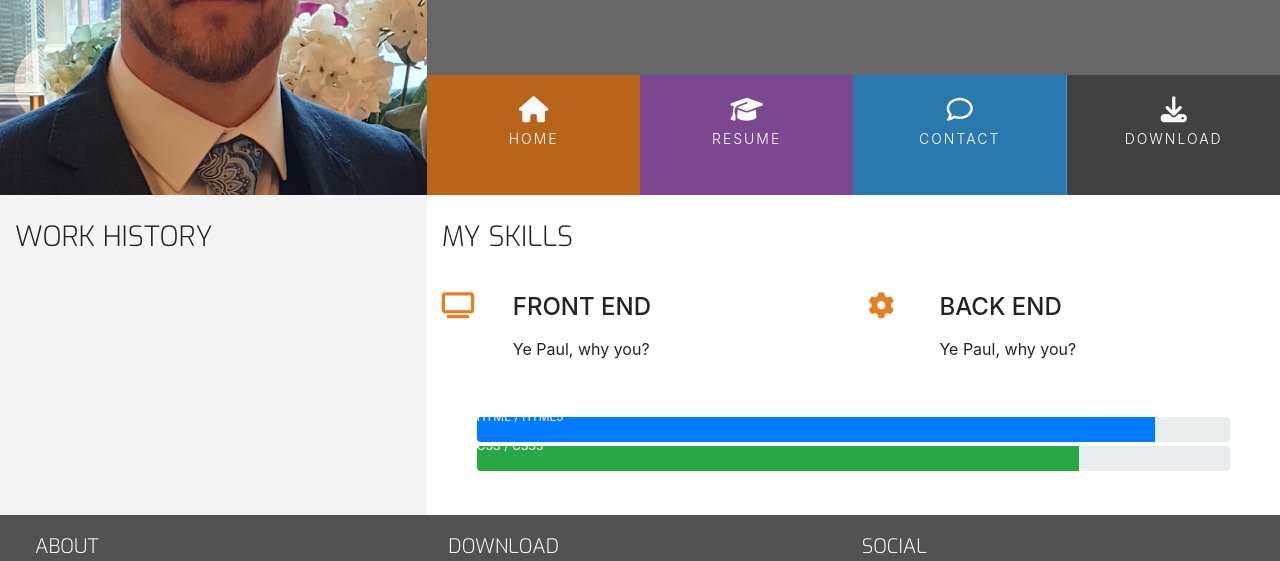
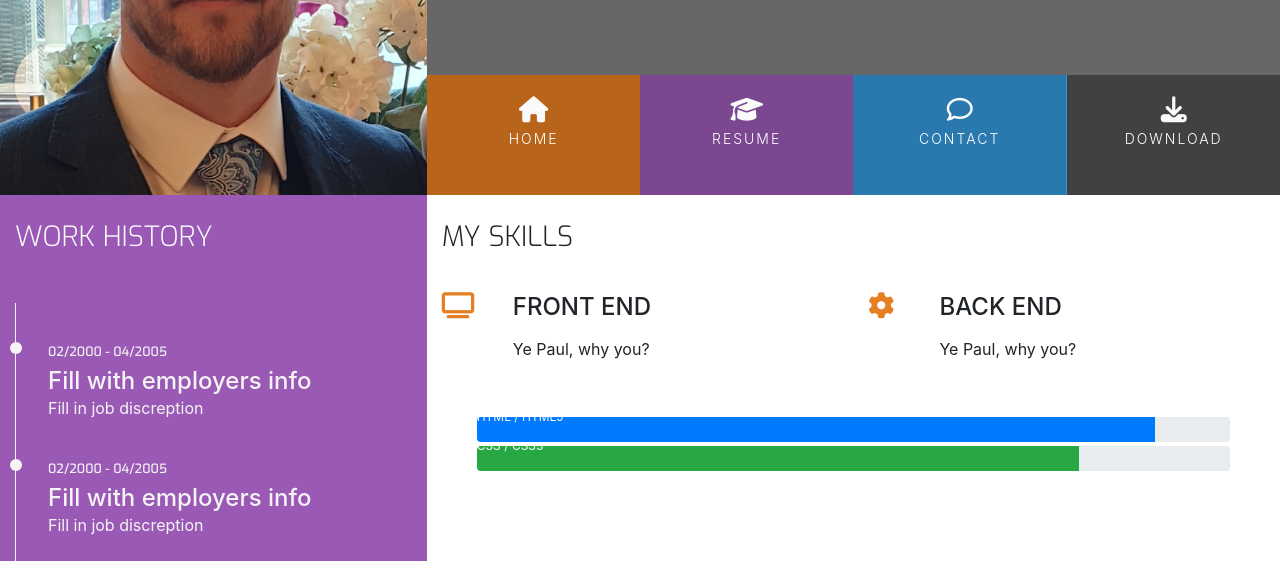
Before and after one commit to Macker85/resume-paulmc, a plain HTML site: page resume.html in a window 1280 px wide. Shown: the part 174-735 px from the top of the page. Drawn offline with nearby package versions, Linux system fonts and the light colour scheme.

Commit message:
Add:resume content

```diff
--- a/assets/css/style.css
+++ b/assets/css/style.css
@@ -30,6 +30,10 @@
     background-color: #525252;
 }
 
+.bg-color-work-history {
+    background-color: #9b59b6;
+}
+
 /*--------Special paddings, margins, texts*/
 
 h1,h2,h3,h4 {
@@ -60,6 +64,7 @@ h1,h2,h3,h4 {
     float: none;
 }
 
+.history-heading,
 .section-heading {
     font-family: "Exo", sans-serif;
     font-weight: 300;
@@ -278,3 +283,47 @@ footer {
 .progress-section {
     margin: 40px 20px;
 }
+
+/*--------Work History*/
+
+.history-heading {
+    color: #fafafa;
+    margin-bottom: 50px;
+}
+
+.timeline-item {
+    padding: 4em 2em 0em 2em;
+    position: relative;
+    color: #f4f4f4;
+    border-left: 1px solid;
+}
+
+.timeline-item p {
+    padding: 0;
+    margin: 0;
+}
+
+.timeline-item:before {
+    content: attr(data-dates);
+    position: absolute;
+    left: 2.5em;
+    top: 3em;
+    display: block;
+    font-family: "Exo", sans-serif;
+    font-weight: 500;
+    font-size: 0.8em;
+    padding: 0;
+    margin: 0;
+}
+
+.timeline-item:after {
+    width: 12px;
+    height: 12px;
+    display: block;
+    top: 2.4em;
+    position: absolute;
+    left: -6px;
+    border-radius: 12px;
+    content: '';
+    background: #f4f4f4;
+}
--- a/resume.html
+++ b/resume.html
@@ -46,13 +46,25 @@
     </header>
     <section class="container-fluid">
         <div class="row">
-            <div class="col-md-4 bg-color-personal-info section-column">
+            <div class="col-md-4 bg-color-work-history section-column">
                 <div class="row">
                     <div class="col-12">
-                        <h3 class="section-heading uppercase">
+                        <h3 class="history-heading uppercase">
                             Work History
                         </h3>
                     </div>
+                </div>
+                <div class="timeline-item" data-dates="02/2000 - 04/2005">
+                    <h4>Fill with employers info</h4>
+                    <p>Fill in job discreption</p>
+                </div>
+                <div class="timeline-item" data-dates="02/2000 - 04/2005">
+                    <h4>Fill with employers info</h4>
+                    <p>Fill in job discreption</p>
+                </div>
+                <div class="timeline-item" data-dates="02/2000 - 04/2005">
+                    <h4>Fill with employers info</h4>
+                    <p>Fill in job discreption</p>
                 </div>
             </div>
             <div class="col-md-8 bg-color-three-reasons section-column">
```
